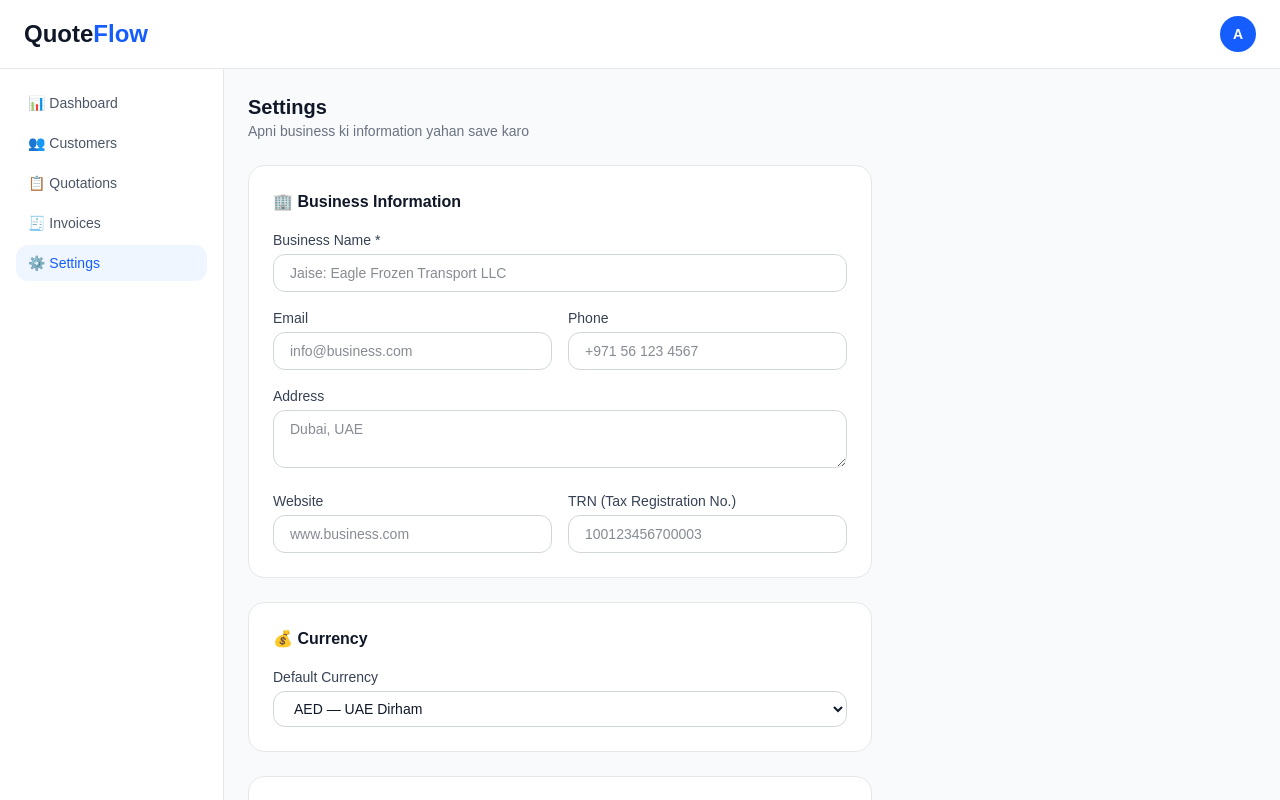
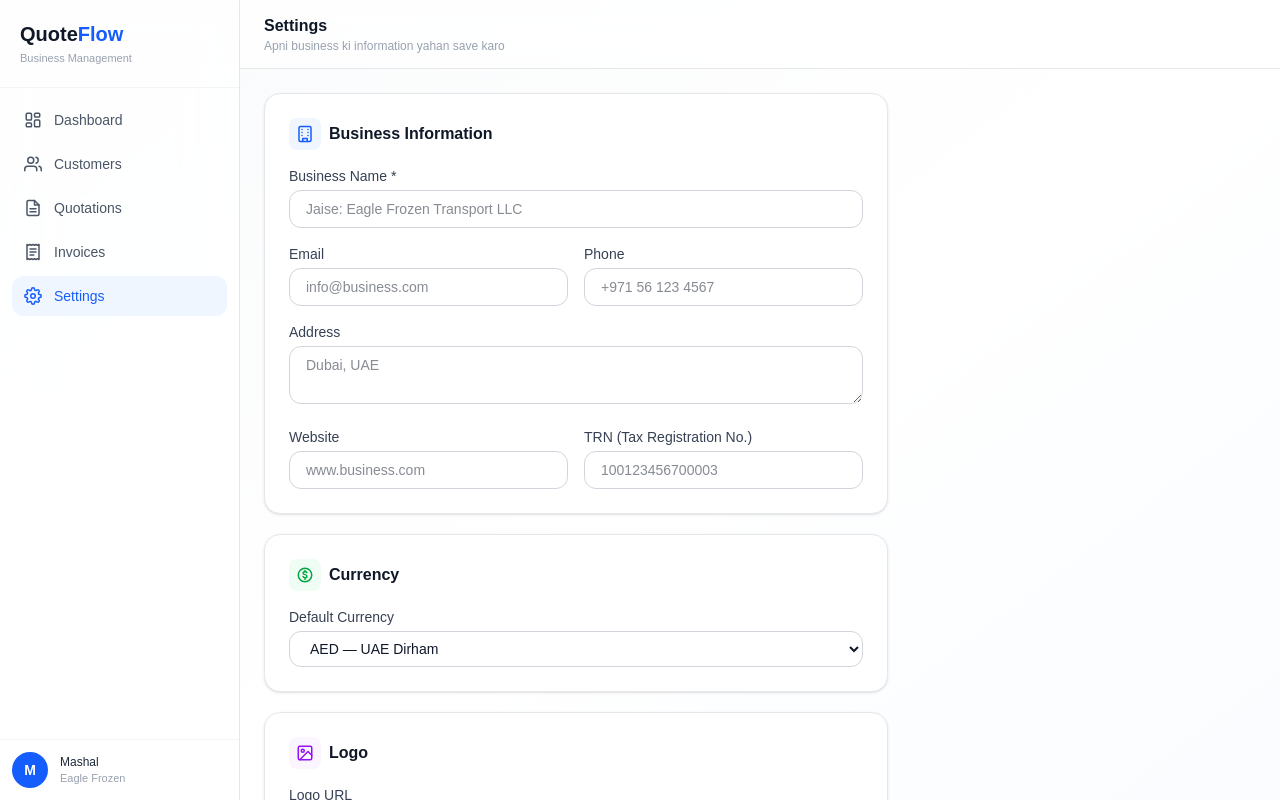
Before and after one commit to mashaltech2022/quoteflow-saas, a Next.js app: page /settings in a window 1280 px wide. Shown: the top 800 px of the page. Built offline with nearby package versions, Linux system fonts and the light colour scheme; no server answers; the database is empty.

Commit message:
New settings page design.

```diff
--- a/app/settings/page.tsx
+++ b/app/settings/page.tsx
@@ -13,25 +13,28 @@ interface Settings {
   logoUrl: string | null
 }
 
+const Icon = {
+  dashboard: (p: any) => <svg {...p} viewBox="0 0 24 24" fill="none" stroke="currentColor" strokeWidth="2" strokeLinecap="round" strokeLinejoin="round"><rect x="3" y="3" width="7" height="9" rx="1.5"/><rect x="14" y="3" width="7" height="5" rx="1.5"/><rect x="14" y="12" width="7" height="9" rx="1.5"/><rect x="3" y="16" width="7" height="5" rx="1.5"/></svg>,
+  users: (p: any) => <svg {...p} viewBox="0 0 24 24" fill="none" stroke="currentColor" strokeWidth="2" strokeLinecap="round" strokeLinejoin="round"><path d="M17 21v-2a4 4 0 0 0-4-4H5a4 4 0 0 0-4 4v2"/><circle cx="9" cy="7" r="4"/><path d="M23 21v-2a4 4 0 0 0-3-3.87"/><path d="M16 3.13a4 4 0 0 1 0 7.75"/></svg>,
+  file: (p: any) => <svg {...p} viewBox="0 0 24 24" fill="none" stroke="currentColor" strokeWidth="2" strokeLinecap="round" strokeLinejoin="round"><path d="M14 2H6a2 2 0 0 0-2 2v16a2 2 0 0 0 2 2h12a2 2 0 0 0 2-2V8z"/><path d="M14 2v6h6"/><path d="M8 13h8M8 17h8"/></svg>,
+  receipt: (p: any) => <svg {...p} viewBox="0 0 24 24" fill="none" stroke="currentColor" strokeWidth="2" strokeLinecap="round" strokeLinejoin="round"><path d="M4 2v20l2-1 2 1 2-1 2 1 2-1 2 1 2-1 2 1V2l-2 1-2-1-2 1-2-1-2 1-2-1-2 1z"/><path d="M8 8h8M8 12h8M8 16h5"/></svg>,
+  settings: (p: any) => <svg {...p} viewBox="0 0 24 24" fill="none" stroke="currentColor" strokeWidth="2" strokeLinecap="round" strokeLinejoin="round"><circle cx="12" cy="12" r="3"/><path d="M19.4 15a1.65 1.65 0 0 0 .33 1.82l.06.06a2 2 0 1 1-2.83 2.83l-.06-.06a1.65 1.65 0 0 0-1.82-.33 1.65 1.65 0 0 0-1 1.51V21a2 2 0 0 1-4 0v-.09A1.65 1.65 0 0 0 9 19.4a1.65 1.65 0 0 0-1.82.33l-.06.06a2 2 0 1 1-2.83-2.83l.06-.06a1.65 1.65 0 0 0 .33-1.82 1.65 1.65 0 0 0-1.51-1H3a2 2 0 0 1 0-4h.09A1.65 1.65 0 0 0 4.6 9a1.65 1.65 0 0 0-.33-1.82l-.06-.06a2 2 0 1 1 2.83-2.83l.06.06a1.65 1.65 0 0 0 1.82.33H9a1.65 1.65 0 0 0 1-1.51V3a2 2 0 0 1 4 0v.09a1.65 1.65 0 0 0 1 1.51 1.65 1.65 0 0 0 1.82-.33l.06-.06a2 2 0 1 1 2.83 2.83l-.06.06a1.65 1.65 0 0 0-.33 1.82V9a1.65 1.65 0 0 0 1.51 1H21a2 2 0 0 1 0 4h-.09a1.65 1.65 0 0 0-1.51 1z"/></svg>,
+  building: (p: any) => <svg {...p} viewBox="0 0 24 24" fill="none" stroke="currentColor" strokeWidth="2" strokeLinecap="round" strokeLinejoin="round"><rect x="4" y="2" width="16" height="20" rx="2"/><path d="M9 22v-4h6v4M8 6h.01M16 6h.01M8 10h.01M16 10h.01M8 14h.01M16 14h.01"/></svg>,
+  coin: (p: any) => <svg {...p} viewBox="0 0 24 24" fill="none" stroke="currentColor" strokeWidth="2" strokeLinecap="round" strokeLinejoin="round"><circle cx="12" cy="12" r="9"/><path d="M14.5 9a2.5 2 0 0 0-2.5-1.5c-1.5 0-2.5.8-2.5 2s1 1.6 2.5 2 2.5.9 2.5 2-1 2-2.5 2a2.5 2 0 0 1-2.5-1.5M12 6v1.5M12 16.5V18"/></svg>,
+  image: (p: any) => <svg {...p} viewBox="0 0 24 24" fill="none" stroke="currentColor" strokeWidth="2" strokeLinecap="round" strokeLinejoin="round"><rect x="3" y="3" width="18" height="18" rx="2"/><circle cx="9" cy="9" r="2"/><path d="M21 15l-5-5L5 21"/></svg>,
+}
+
 export default function SettingsPage() {
   const [settings, setSettings] = useState<Settings | null>(null)
   const [loading, setLoading] = useState(true)
   const [saving, setSaving] = useState(false)
   const [saved, setSaved] = useState(false)
   const [form, setForm] = useState({
-    businessName: "",
-    email: "",
-    phone: "",
-    address: "",
-    website: "",
-    trn: "",
-    currency: "AED",
-    logoUrl: ""
+    businessName: "", email: "", phone: "", address: "",
+    website: "", trn: "", currency: "AED", logoUrl: ""
   })
 
-  useEffect(() => {
-    fetchSettings()
-  }, [])
+  useEffect(() => { fetchSettings() }, [])
 
   async function fetchSettings() {
     const res = await fetch("/api/settings")
@@ -56,7 +59,6 @@ export default function SettingsPage() {
     e.preventDefault()
     setSaving(true)
     setSaved(false)
-
     const res = await fetch("/api/settings", {
       method: "POST",
       headers: { "Content-Type": "application/json" },
@@ -71,114 +73,133 @@ export default function SettingsPage() {
     setSaving(false)
   }
 
-  if (loading) return <div className="p-8 text-center">Loading...</div>
+  const navItems = [
+    { href: "/dashboard", label: "Dashboard", icon: Icon.dashboard },
+    { href: "/customers", label: "Customers", icon: Icon.users },
+    { href: "/quotations", label: "Quotations", icon: Icon.file },
+    { href: "/invoices", label: "Invoices", icon: Icon.receipt },
+    { href: "/settings", label: "Settings", icon: Icon.settings, active: true },
+  ]
 
   return (
-    <div className="min-h-screen bg-gray-50">
-      <nav className="bg-white border-b border-gray-200 px-6 py-4 flex items-center justify-between">
-        <h1 className="text-2xl font-bold text-gray-900">
-          Quote<span className="text-blue-600">Flow</span>
-        </h1>
-        <div className="w-9 h-9 bg-blue-600 rounded-full flex items-center justify-center text-white text-sm font-bold">A</div>
-      </nav>
+    <div className="min-h-screen bg-gradient-to-br from-gray-50 via-white to-blue-50/40">
+      <style>{`
+        @keyframes rise { from { opacity: 0; transform: translateY(16px); } to { opacity: 1; transform: translateY(0); } }
+        .rise { opacity: 0; animation: rise 0.5s ease-out forwards; }
+      `}</style>
 
       <div className="flex">
-        <aside className="w-56 min-h-screen bg-white border-r border-gray-200 p-4">
-          <nav className="space-y-1">
-            <a href="/dashboard" className="flex items-center gap-3 px-3 py-2 text-gray-600 hover:bg-gray-50 rounded-xl text-sm">📊 Dashboard</a>
-            <a href="/customers" className="flex items-center gap-3 px-3 py-2 text-gray-600 hover:bg-gray-50 rounded-xl text-sm">👥 Customers</a>
-            <a href="/quotations" className="flex items-center gap-3 px-3 py-2 text-gray-600 hover:bg-gray-50 rounded-xl text-sm">📋 Quotations</a>
-            <a href="/invoices" className="flex items-center gap-3 px-3 py-2 text-gray-600 hover:bg-gray-50 rounded-xl text-sm">🧾 Invoices</a>
-            <a href="/settings" className="flex items-center gap-3 px-3 py-2 bg-blue-50 text-blue-600 rounded-xl font-medium text-sm">⚙️ Settings</a>
+        {/* Sidebar */}
+        <aside className="w-60 min-h-screen bg-white/80 backdrop-blur-xl border-r border-gray-200 flex flex-col fixed">
+          <div className="px-5 py-5 border-b border-gray-100">
+            <h1 className="text-xl font-bold text-gray-900">Quote<span className="text-blue-600">Flow</span></h1>
+            <p className="text-[11px] text-gray-400 mt-0.5">Business Management</p>
+          </div>
+          <nav className="p-3 flex-1 space-y-1">
+            {navItems.map((item) => {
+              const I = item.icon
+              return (
+                <a key={item.href} href={item.href}
+                  className={`flex items-center gap-3 px-3 py-2.5 rounded-xl text-sm transition-all ${
+                    item.active ? "bg-blue-50 text-blue-600 font-medium" : "text-gray-600 hover:bg-gray-50"
+                  }`}>
+                  <I className="w-[18px] h-[18px]" />
+                  {item.label}
+                </a>
+              )
+            })}
           </nav>
+          <div className="p-3 border-t border-gray-100 flex items-center gap-3">
+            <div className="w-9 h-9 bg-blue-600 rounded-full flex items-center justify-center text-white text-sm font-semibold">M</div>
+            <div>
+              <p className="text-xs font-medium text-gray-800">Mashal</p>
+              <p className="text-[11px] text-gray-400">Eagle Frozen</p>
+            </div>
+          </div>
         </aside>
 
-        <main className="flex-1 p-6 max-w-2xl">
-          <div className="mb-6">
-            <h2 className="text-xl font-bold text-gray-900">Settings</h2>
-            <p className="text-sm text-gray-500">Apni business ki information yahan save karo</p>
+        {/* Main */}
+        <main className="flex-1 ml-60">
+          {/* Topbar */}
+          <div className="bg-white/70 backdrop-blur-xl border-b border-gray-200 px-6 py-3.5 flex items-center justify-between sticky top-0 z-10">
+            <div>
+              <h2 className="text-base font-semibold text-gray-900">Settings</h2>
+              <p className="text-xs text-gray-400">Apni business ki information yahan save karo</p>
+            </div>
           </div>
 
-          <form onSubmit={handleSubmit} className="space-y-6">
-
+          <div className="p-6 max-w-2xl">
+            {loading ? (
+              <div className="text-center text-gray-400 py-20">Loading...</div>
+            ) : (
+              <form onSubmit={handleSubmit} className="space-y-5">
                 {/* Business Info */}
-            <div className="bg-white rounded-2xl border border-gray-200 p-6">
-              <h3 className="font-semibold text-gray-900 mb-4">🏢 Business Information</h3>
+                <div className="rise bg-white rounded-2xl border border-gray-200 p-6 shadow-sm">
+                  <div className="flex items-center gap-2 mb-4">
+                    <div className="w-8 h-8 rounded-lg bg-blue-50 text-blue-600 flex items-center justify-center">
+                      <Icon.building className="w-[18px] h-[18px]" />
+                    </div>
+                    <h3 className="font-semibold text-gray-900">Business Information</h3>
+                  </div>
                   <div className="grid grid-cols-2 gap-4">
                     <div className="col-span-2">
                       <label className="block text-sm font-medium text-gray-700 mb-1">Business Name *</label>
-                  <input
-                    required
-                    type="text"
-                    value={form.businessName}
+                      <input required type="text" value={form.businessName}
                         onChange={e => setForm({...form, businessName: e.target.value})}
                         placeholder="Jaise: Eagle Frozen Transport LLC"
-                    className="w-full px-4 py-2 border border-gray-300 rounded-xl text-sm text-gray-900 focus:outline-none focus:ring-2 focus:ring-blue-500"
-                  />
+                        className="w-full px-4 py-2 border border-gray-300 rounded-xl text-sm text-gray-900 focus:outline-none focus:ring-2 focus:ring-blue-500" />
                     </div>
                     <div>
                       <label className="block text-sm font-medium text-gray-700 mb-1">Email</label>
-                  <input
-                    type="email"
-                    value={form.email}
+                      <input type="email" value={form.email}
                         onChange={e => setForm({...form, email: e.target.value})}
                         placeholder="info@business.com"
-                    className="w-full px-4 py-2 border border-gray-300 rounded-xl text-sm text-gray-900 focus:outline-none focus:ring-2 focus:ring-blue-500"
-                  />
+                        className="w-full px-4 py-2 border border-gray-300 rounded-xl text-sm text-gray-900 focus:outline-none focus:ring-2 focus:ring-blue-500" />
                     </div>
                     <div>
                       <label className="block text-sm font-medium text-gray-700 mb-1">Phone</label>
-                  <input
-                    type="text"
-                    value={form.phone}
+                      <input type="text" value={form.phone}
                         onChange={e => setForm({...form, phone: e.target.value})}
                         placeholder="+971 56 123 4567"
-                    className="w-full px-4 py-2 border border-gray-300 rounded-xl text-sm text-gray-900 focus:outline-none focus:ring-2 focus:ring-blue-500"
-                  />
+                        className="w-full px-4 py-2 border border-gray-300 rounded-xl text-sm text-gray-900 focus:outline-none focus:ring-2 focus:ring-blue-500" />
                     </div>
                     <div className="col-span-2">
                       <label className="block text-sm font-medium text-gray-700 mb-1">Address</label>
-                  <textarea
-                    value={form.address}
+                      <textarea value={form.address}
                         onChange={e => setForm({...form, address: e.target.value})}
-                    placeholder="Dubai, UAE"
-                    rows={2}
-                    className="w-full px-4 py-2 border border-gray-300 rounded-xl text-sm text-gray-900 focus:outline-none focus:ring-2 focus:ring-blue-500"
-                  />
+                        placeholder="Dubai, UAE" rows={2}
+                        className="w-full px-4 py-2 border border-gray-300 rounded-xl text-sm text-gray-900 focus:outline-none focus:ring-2 focus:ring-blue-500" />
                     </div>
                     <div>
                       <label className="block text-sm font-medium text-gray-700 mb-1">Website</label>
-                  <input
-                    type="text"
-                    value={form.website}
+                      <input type="text" value={form.website}
                         onChange={e => setForm({...form, website: e.target.value})}
                         placeholder="www.business.com"
-                    className="w-full px-4 py-2 border border-gray-300 rounded-xl text-sm text-gray-900 focus:outline-none focus:ring-2 focus:ring-blue-500"
-                  />
+                        className="w-full px-4 py-2 border border-gray-300 rounded-xl text-sm text-gray-900 focus:outline-none focus:ring-2 focus:ring-blue-500" />
                     </div>
                     <div>
                       <label className="block text-sm font-medium text-gray-700 mb-1">TRN (Tax Registration No.)</label>
-                  <input
-                    type="text"
-                    value={form.trn}
+                      <input type="text" value={form.trn}
                         onChange={e => setForm({...form, trn: e.target.value})}
                         placeholder="100123456700003"
-                    className="w-full px-4 py-2 border border-gray-300 rounded-xl text-sm text-gray-900 focus:outline-none focus:ring-2 focus:ring-blue-500"
-                  />
+                        className="w-full px-4 py-2 border border-gray-300 rounded-xl text-sm text-gray-900 focus:outline-none focus:ring-2 focus:ring-blue-500" />
                     </div>
                   </div>
                 </div>
 
                 {/* Currency */}
-            <div className="bg-white rounded-2xl border border-gray-200 p-6">
-              <h3 className="font-semibold text-gray-900 mb-4">💰 Currency</h3>
+                <div className="rise bg-white rounded-2xl border border-gray-200 p-6 shadow-sm" style={{ animationDelay: "0.1s" }}>
+                  <div className="flex items-center gap-2 mb-4">
+                    <div className="w-8 h-8 rounded-lg bg-green-50 text-green-600 flex items-center justify-center">
+                      <Icon.coin className="w-[18px] h-[18px]" />
+                    </div>
+                    <h3 className="font-semibold text-gray-900">Currency</h3>
+                  </div>
                   <div>
                     <label className="block text-sm font-medium text-gray-700 mb-1">Default Currency</label>
-                <select
-                  value={form.currency}
+                    <select value={form.currency}
                       onChange={e => setForm({...form, currency: e.target.value})}
-                  className="w-full px-4 py-2 border border-gray-300 rounded-xl text-sm text-gray-900 focus:outline-none focus:ring-2 focus:ring-blue-500"
-                >
+                      className="w-full px-4 py-2 border border-gray-300 rounded-xl text-sm text-gray-900 focus:outline-none focus:ring-2 focus:ring-blue-500">
                       <option value="AED">AED — UAE Dirham</option>
                       <option value="USD">USD — US Dollar</option>
                       <option value="EUR">EUR — Euro</option>
@@ -189,18 +210,20 @@ export default function SettingsPage() {
                   </div>
                 </div>
 
-            {/* Logo URL */}
-            <div className="bg-white rounded-2xl border border-gray-200 p-6">
-              <h3 className="font-semibold text-gray-900 mb-4">🖼️ Logo</h3>
+                {/* Logo */}
+                <div className="rise bg-white rounded-2xl border border-gray-200 p-6 shadow-sm" style={{ animationDelay: "0.2s" }}>
+                  <div className="flex items-center gap-2 mb-4">
+                    <div className="w-8 h-8 rounded-lg bg-purple-50 text-purple-600 flex items-center justify-center">
+                      <Icon.image className="w-[18px] h-[18px]" />
+                    </div>
+                    <h3 className="font-semibold text-gray-900">Logo</h3>
+                  </div>
                   <div>
                     <label className="block text-sm font-medium text-gray-700 mb-1">Logo URL</label>
-                <input
-                  type="text"
-                  value={form.logoUrl}
+                    <input type="text" value={form.logoUrl}
                       onChange={e => setForm({...form, logoUrl: e.target.value})}
                       placeholder="https://yoursite.com/logo.png"
-                  className="w-full px-4 py-2 border border-gray-300 rounded-xl text-sm text-gray-900 focus:outline-none focus:ring-2 focus:ring-blue-500"
-                />
+                      className="w-full px-4 py-2 border border-gray-300 rounded-xl text-sm text-gray-900 focus:outline-none focus:ring-2 focus:ring-blue-500" />
                     <p className="text-xs text-gray-400 mt-1">Logo ka URL paste karo — invoice aur quotation mein dikhega</p>
                   </div>
                   {form.logoUrl && (
@@ -213,19 +236,17 @@ export default function SettingsPage() {
 
                 {/* Save Button */}
                 <div className="flex items-center gap-4">
-              <button
-                type="submit"
-                disabled={saving}
-                className="bg-blue-600 text-white px-8 py-2.5 rounded-xl text-sm font-medium hover:bg-blue-700 transition disabled:opacity-50"
-              >
+                  <button type="submit" disabled={saving}
+                    className="bg-blue-600 text-white px-8 py-2.5 rounded-xl text-sm font-medium hover:bg-blue-700 transition disabled:opacity-50 shadow-sm">
                     {saving ? "Saving..." : "Save Settings"}
                   </button>
                   {saved && (
                     <span className="text-green-600 text-sm font-medium">✅ Settings saved!</span>
                   )}
                 </div>
-
               </form>
+            )}
+          </div>
         </main>
       </div>
     </div>
```
Lines whose indentation alone changed are shown as unchanged.
